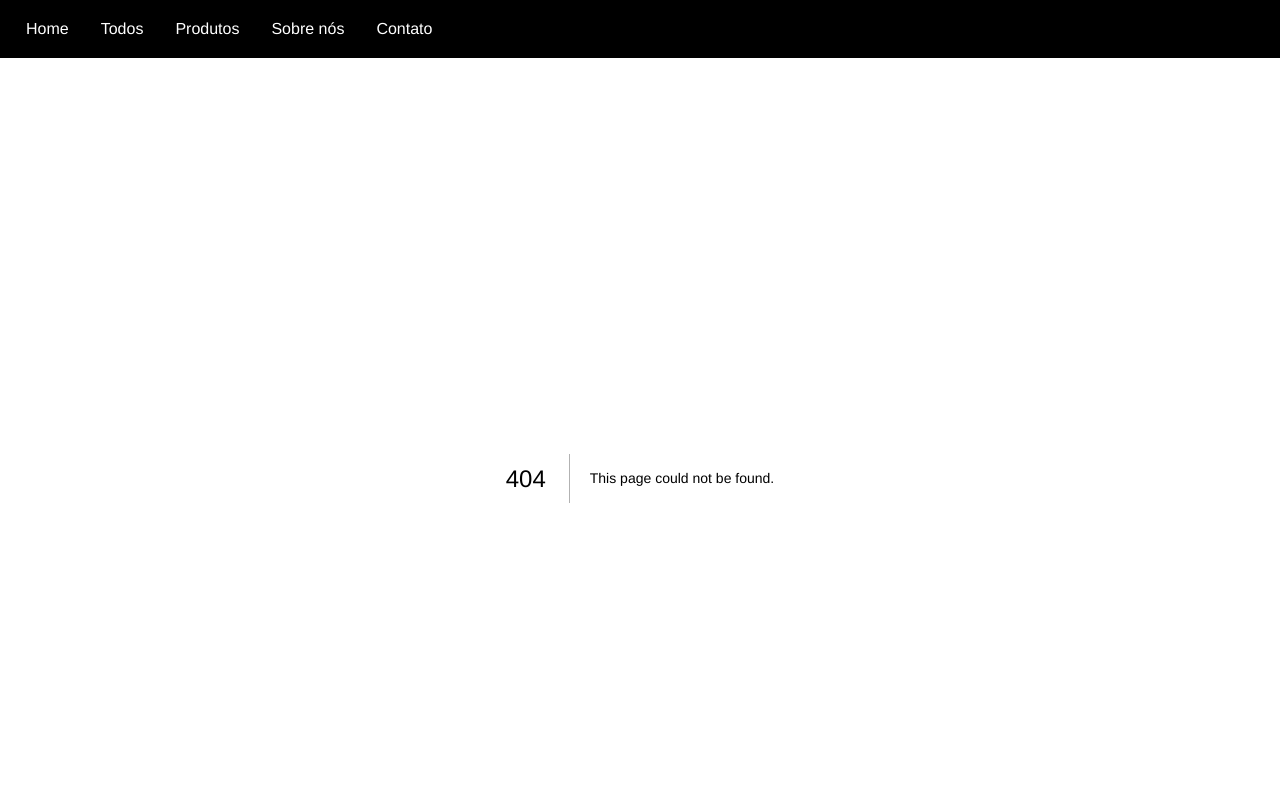
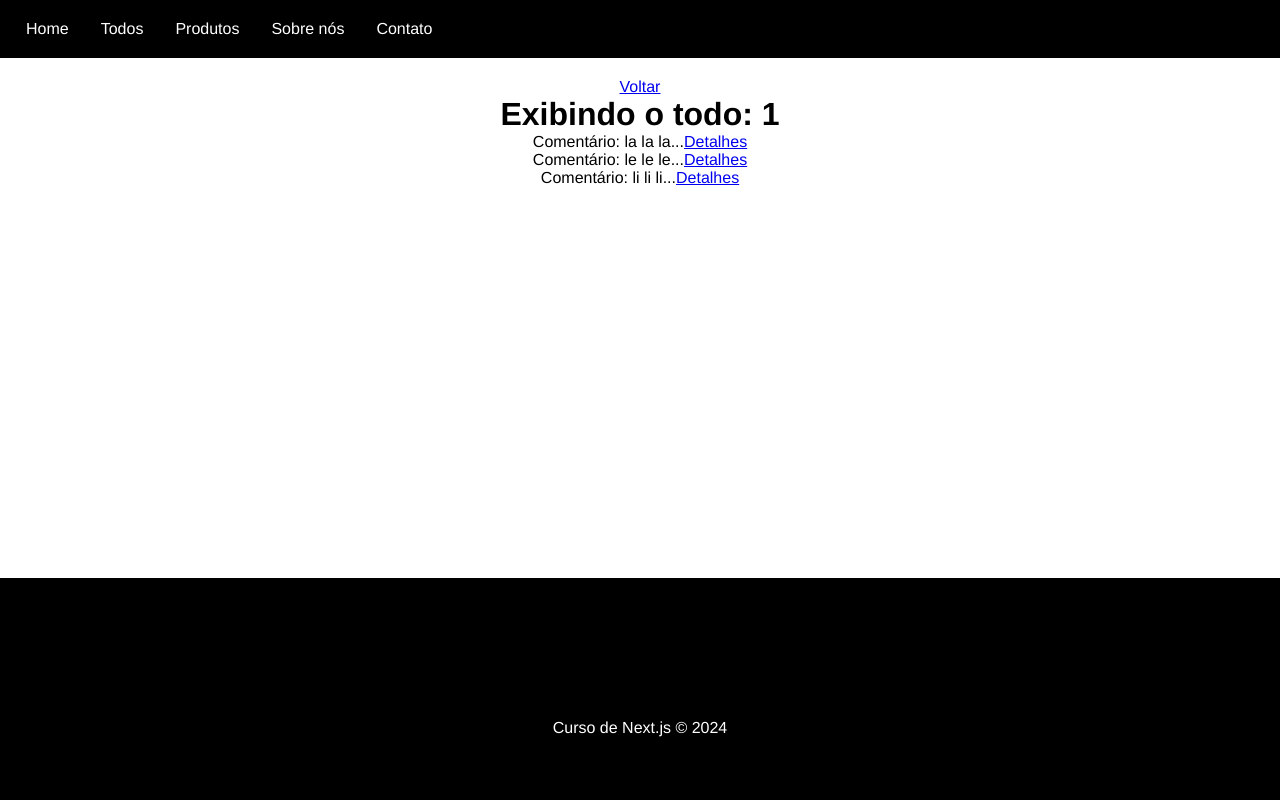
Before and after one commit to bartoalheiros/hello_world_next_2, a Next.js app: page /todos/1 in a window 1280 px wide. Before the commit this address had no page. Shown: the top 800 px of the page. Built offline with nearby package versions, Linux system fonts and the light colour scheme.

Commit message:
rotas dinamicas com dados ficticios finalizado

```diff
--- /dev/null
+++ b/pages/todos/[todoId].js
@@ -0,0 +1,35 @@
+import Link from "next/link"
+
+import { useRouter } from 'next/router'
+
+export default function Todo() {
+
+  const router = useRouter()
+
+  const todoId = router.query.todoId
+
+  return (
+    <>
+      <Link href="/">Voltar</Link>
+      <h1>Exibindo o todo: {todoId}</h1>
+      <p>
+        Comentário: la la la...
+        <Link href={`/todos/${todoId}/comments/1`}>
+          Detalhes
+        </Link>
+      </p>
+      <p>
+        Comentário: le le le...
+        <Link href={`/todos/${todoId}/comments/2`}>
+          Detalhes
+        </Link>
+      </p>
+      <p>
+        Comentário: li li li...
+        <Link href={`/todos/${todoId}/comments/3`}>
+          Detalhes
+        </Link>
+      </p>
+    </>
+  )
+}
--- a/pages/todos.js
+++ b/pages/todos/index.js
@@ -1,4 +1,4 @@
-import styles from '../styles/Todos.module.css';
+import styles from '../../styles/Todos.module.css';
 
 export async function getStaticProps() {
   const data = await fetch('https://jsonplaceholder.typicode.com/todos')
```
Also changed, not shown: pages/todos/[todoId]/comments/[commentId].js (added, +21 -0 lines).
